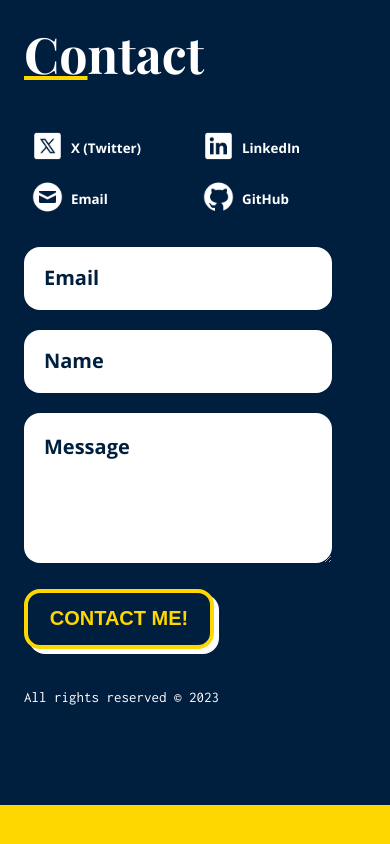
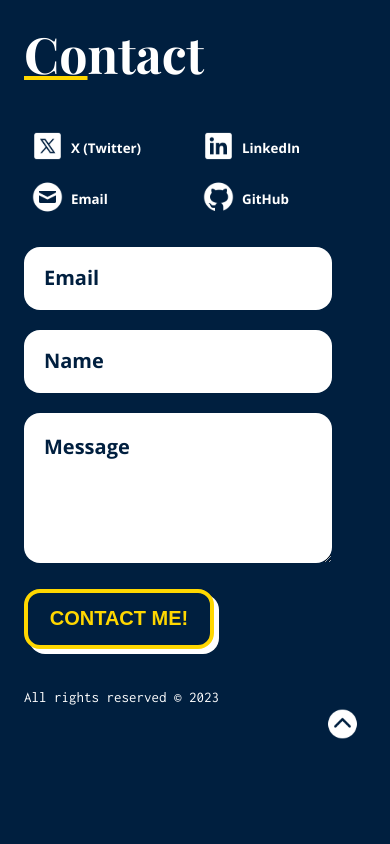
Before and after one commit to devpetrate/myportfolio, a React (Create React App) app: page / in a window 390 px wide. Shown: the part 5384-6228 px from the top of the page. Before the commit the page ends 6189 px from the top, so only its background shows below. Built offline with nearby package versions, Linux system fonts and the light colour scheme; the HTML template or start-up script is replaced by a standard one; a web font is replaced by a local one.

Commit message:
Portfolio 0.1.2

```diff
--- a/src/Components/ContactSection.css
+++ b/src/Components/ContactSection.css
@@ -114,8 +114,12 @@
   color: #ffffff;
   margin-top: 10px;
 }
+.contactrights {
+  display: flex;
+  justify-content: space-around;
+}
 .contactrights p {
-  width: auto;
+  width: 70%;
   font-family: "Inconsolata", monospace;
   font-size: 15px;
   color: #ffffff;
@@ -138,9 +142,13 @@
   .contactlogowrapper div p {
     font-size: smaller;
   }
-  .contactlogowrapper div img {
+  .contactlogowrapper div img,
+  .goupimg {
     width: 47px;
     height: 38px;
+  }
+  .contactrights a {
+    align-self: flex-end;
   }
 }
 @media screen and (width <= 1024px) {
--- a/src/Components/ContactSection.js
+++ b/src/Components/ContactSection.js
@@ -3,6 +3,7 @@
 import linkedlogo from '../images/linkedinlogo.svg'
 import emaillogo from '../images/emaillogo.svg'
 import githublogo from '../images/GitHub.svg'
+import goup from '../images/gouplogo.svg'
 import React, { useState } from 'react';
 
 
@@ -120,6 +121,9 @@
                 </section>
                 <section className='contactrights'>
                     <p>All rights reserved © 2023</p>
+                    <a
+                        href="#nav"
+                    ><img className='goupimg' src={goup} alt="gouplogo" /></a>
                 </section>
             </div>
         </footer>
--- a/src/Components/MainSection.css
+++ b/src/Components/MainSection.css
@@ -48,7 +48,7 @@
   box-shadow: 0px 0px 0px #bc635c;
 }
 
-@media screen and (max-width: 760px) {
+@media screen and (max-width: 840px) {
   /* .mainword {
     background-image: url(../images/mainlogo.png);
     background-size: contain;
--- a/src/Components/Nav.js
+++ b/src/Components/Nav.js
@@ -15,7 +15,7 @@
     };
 
     return (
-        <header className="navcontainer">
+        <header className="navcontainer" id="nav">
             <div >
                 <Link to="/"><img className="navimg" src={logo} alt="Logo" onClick={handleListItemClick} /></Link>
                 <nav>
--- a/src/index.css
+++ b/src/index.css
@@ -17,6 +17,9 @@
   background-color: #ffd700;
   border-radius: 10px;
 }
+html {
+  scroll-behavior: smooth;
+}
 body {
   min-height: 100vh;
   /* font-family: 'Playfair Display', serif; */
```
Also changed, not shown: src/images/gouplogo.svg.
